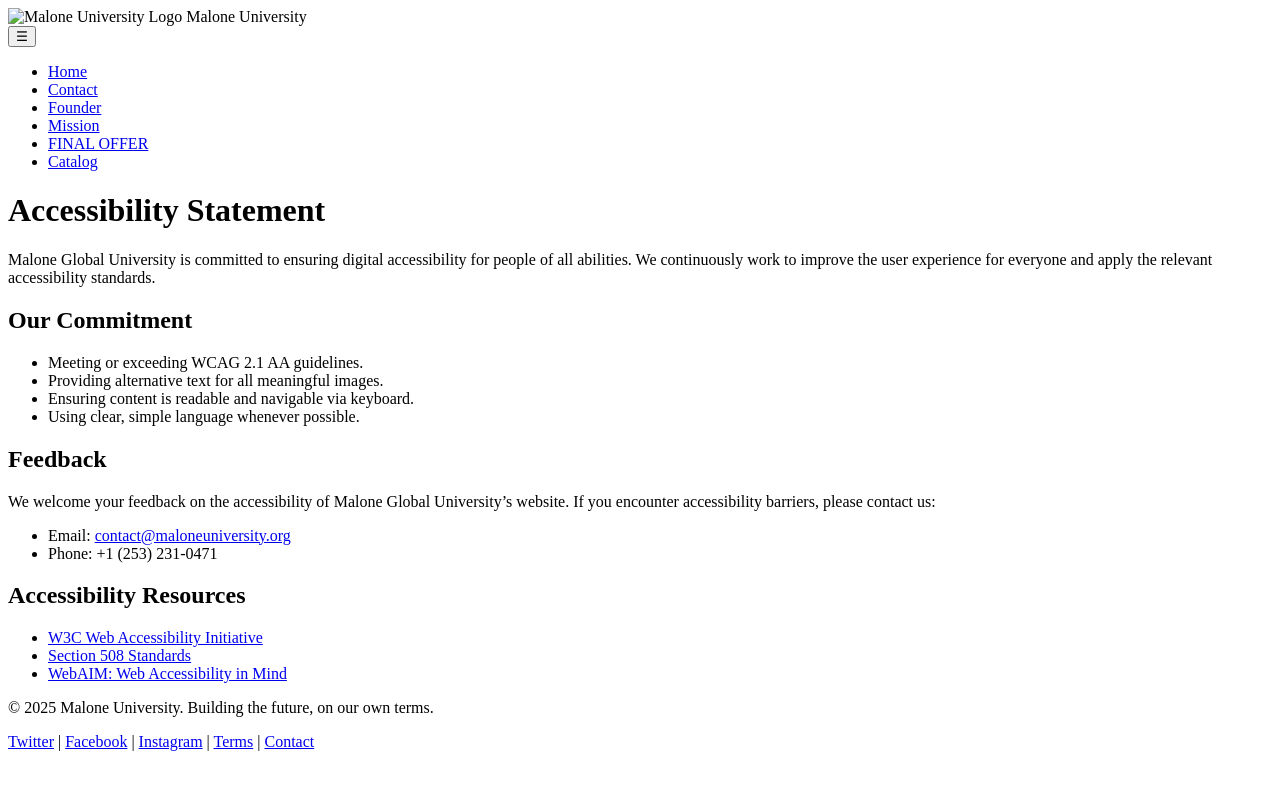
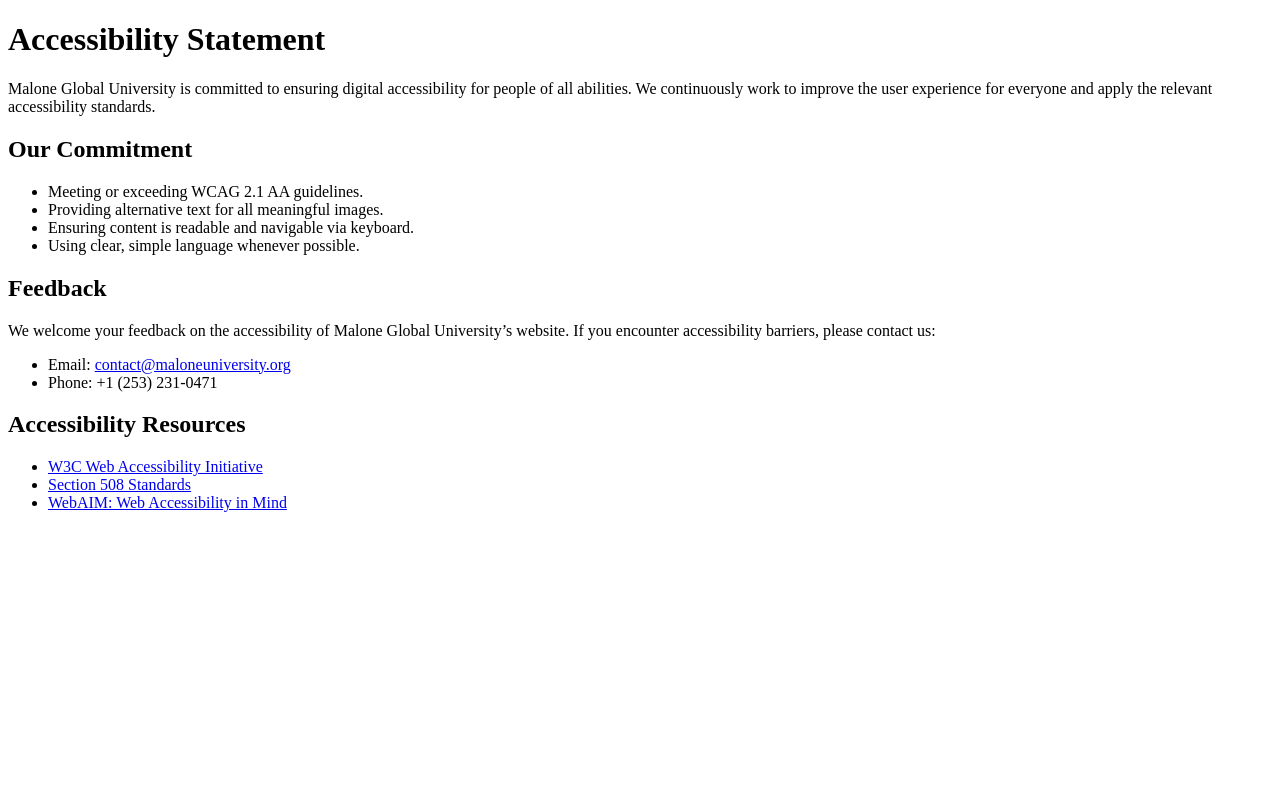
Before and after one commit to EPSILON-GROUP-MRELLC/accessibility, a plain HTML site: page index.html in a window 1280 px wide. Drawn offline with Linux system fonts and the light colour scheme; no server answers.

Commit message:
added js file

```diff
--- a/index.html
+++ b/index.html
@@ -4,51 +4,15 @@
   <meta charset="UTF-8" />
   <meta name="viewport" content="width=device-width, initial-scale=1.0" />
 <title>Malone Global University | Accessibility Statement</title><meta name="description" content=""><meta name="keywords" content="">
- <script>
-    // Only run this if we're on accessibility.maloneuniversity.org
-    if (location.hostname === "accessibility.maloneuniversity.org") {
-      // Inject global stylesheet
-      const css = document.createElement("link");
-      css.rel = "stylesheet";
-      css.href = "https://maloneuniversity.org/css/mgu.css";
-      document.head.appendChild(css);
-
-      // Load navbar
-      fetch("https://maloneuniversity.org/partials/navbar.html")
-        .then(res => res.text())
-        .then(html => document.getElementById("navbar").innerHTML = html);
-
-      // Load footer
-      fetch("https://maloneuniversity.org/partials/footer.html")
-        .then(res => res.text())
-        .then(html => document.getElementById("footer").innerHTML = html);
-    }
-  </script>
-  <link rel="icon" href="images/favicon.ico" type="image/x-icon" />
+   <link rel="icon" href="images/favicon.ico" type="image/x-icon" />
   <link rel="stylesheet" href="/css/mgu.css" />
   </head>
 
 <body>
 
-  <nav class="navbar">
-  <div class="logo-container">
-    <img src="/images/android-chrome-512x512.png" alt="Malone University Logo" class="logo-img" />
-    <span class="school-name">Malone University</span>
-  </div>
-
-<button class="hamburger" aria-label="Toggle menu">☰</button>
-
-  <ul class="nav-links">
-    <li><a href="/">Home</a></li>
-    <li><a href="/static/contact.html">Contact</a></li>
-    <li><a href="/static/jm.html">Founder</a></li>
-    <li><a href="/static/mission.html">Mission</a></li>
-    <li><a href="/static/hardened.html">FINAL OFFER</a></li>
-    <li><a href="/static/catalog.html">Catalog</a></li>
+    <div id="navbar"></div>
 
 
-  </ul>
-</nav>
   <main>
     <h1>Accessibility Statement</h1>
 
@@ -91,18 +55,9 @@
     </section>
   </main>
 
-  <footer>
-  <p>© 2025 Malone University. Building the future, on our own terms.</p>
-  <p>
-    <a href="https://twitter.com/MaloneGlobal" target="_blank" rel="noopener noreferrer" aria-label="Follow Malone University on Twitter">Twitter</a> |
-    <a href="https://facebook.com/YOUR_HANDLE" target="_blank" rel="noopener noreferrer" aria-label="Follow Malone University on Facebook">Facebook</a> |
-    <a href="https://instagram.com/maloneglobaluniversity" target="_blank" rel="noopener noreferrer" aria-label="Follow Malone University on Instagram">Instagram</a> |
-    <a href="/static/terms.html">Terms</a> |
-    <a href="/static/contact.html">Contact</a>
-  </p>
-</footer>
 
 <script src="/fetch-layout.js"></script>
+    <script src="https://maloneuniversity.org/data/main.js" defer></script>
 
 </body>
 </html>
```
